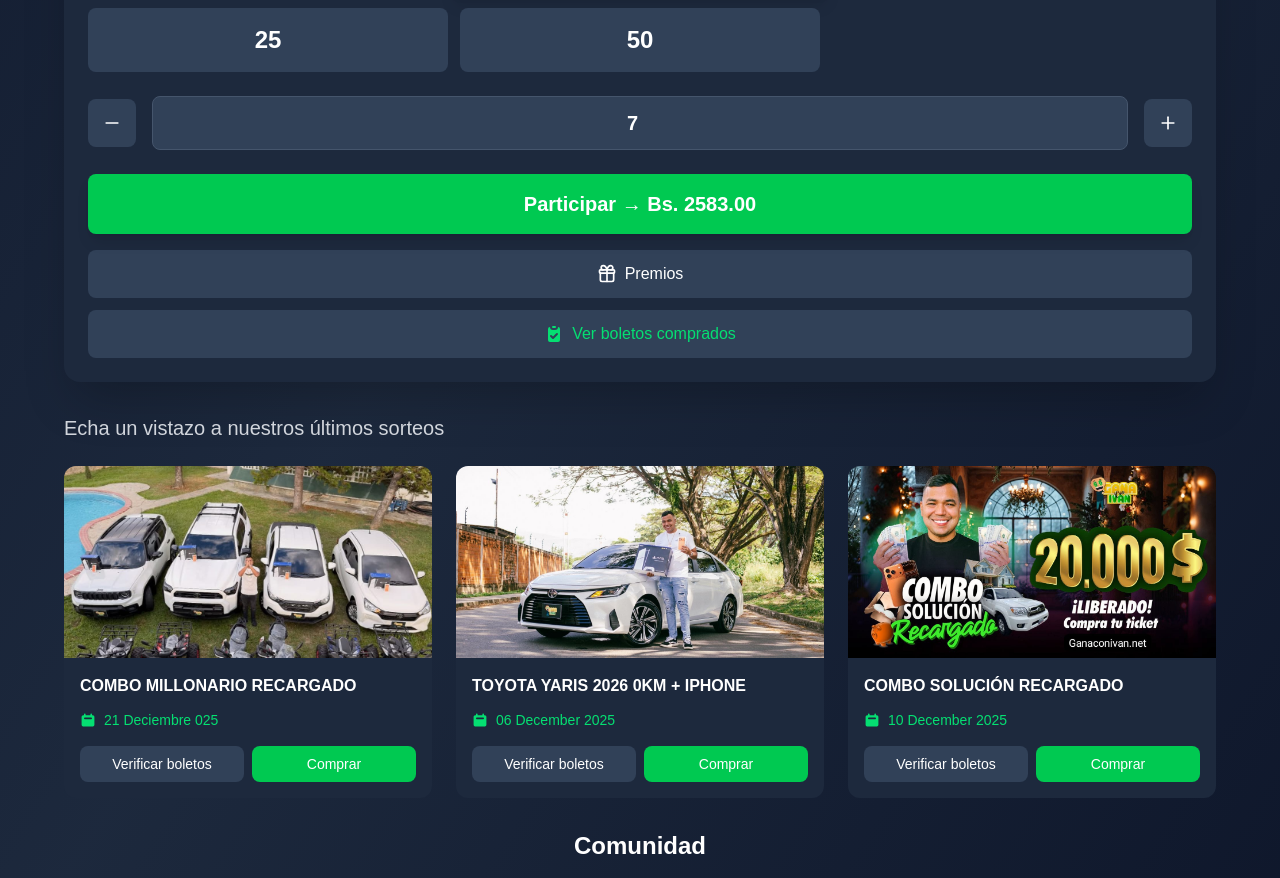
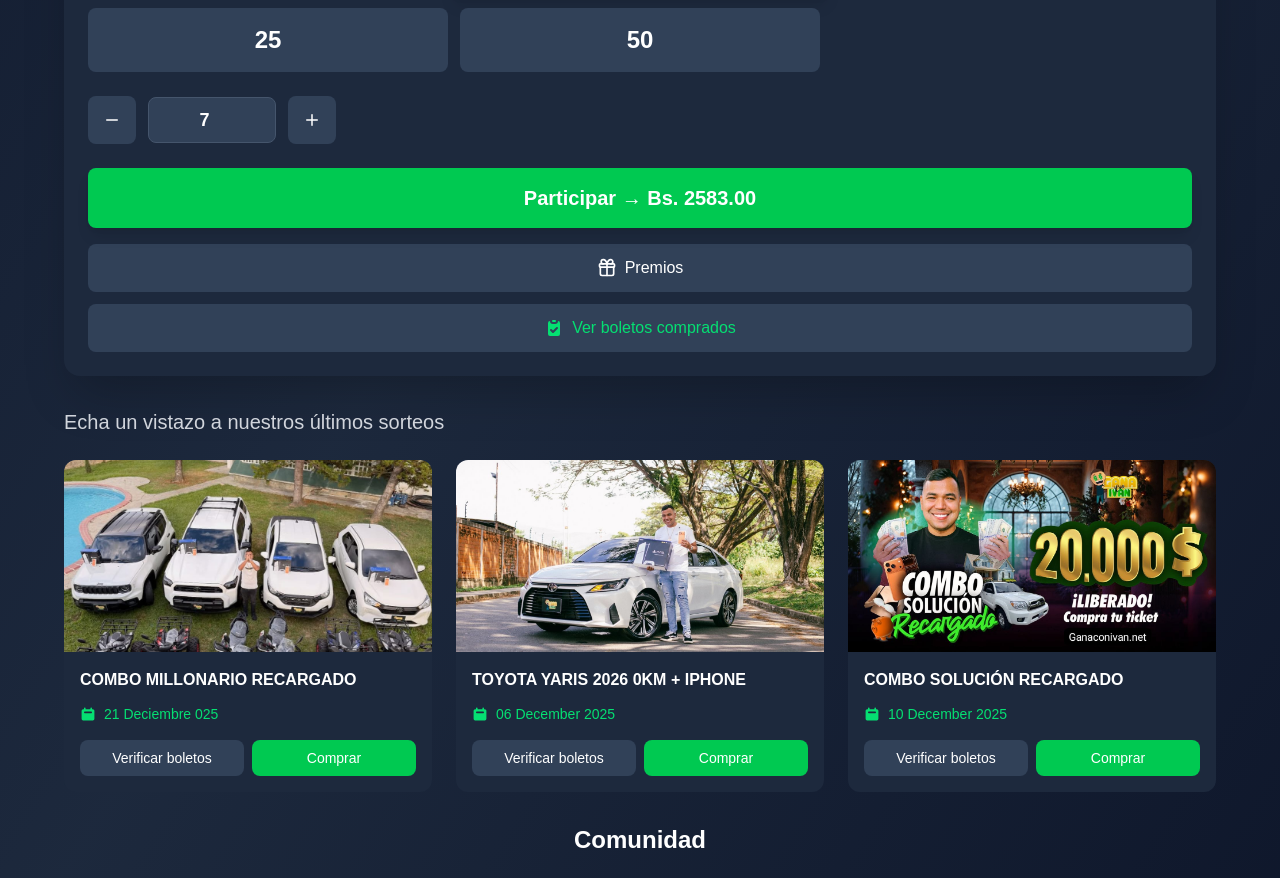
Before and after one commit to digimonapk/sorteo, a Next.js app: page / in a window 1280 px wide. Shown: the part 1074-1952 px from the top of the page. Built offline with nearby package versions, Linux system fonts and the light colour scheme.

Commit message:
Update page.tsx

```diff
--- a/app/page.tsx
+++ b/app/page.tsx
@@ -1191,13 +1191,12 @@ export default function RaffleTickets() {
                 </button>
               ))}
             </div>
-
-            <div className="flex items-center gap-4 mb-6">
+<div className="flex items-center gap-3 mb-6 max-w-full">
   <button
     onClick={() => handleQuantityChange(selectedQuantity - 1)}
-                className="w-12 h-12 bg-slate-700 hover:bg-slate-600 text-white rounded-lg flex items-center justify-center transition-colors"
+    className="w-10 h-10 md:w-12 md:h-12 bg-slate-700 hover:bg-slate-600 text-white rounded-lg flex items-center justify-center"
   >
-                <Minus size={20} />
+    <Minus size={18} />
   </button>
 
   <input
@@ -1205,18 +1204,19 @@ export default function RaffleTickets() {
     min={7}
     value={selectedQuantity}
     onChange={(e) =>
-                  handleQuantityChange(parseInt(e.target.value || "1", 10) || 1)
+      handleQuantityChange(parseInt(e.target.value || "7", 10))
     }
-                className="flex-1 px-4 py-3 bg-slate-700 border border-slate-600 text-white text-center text-xl font-bold rounded-lg focus:outline-none focus:ring-2 focus:ring-green-500"
+    className="w-24 md:w-32 px-3 py-2 bg-slate-700 border border-slate-600 text-white text-center text-lg font-bold rounded-lg"
   />
 
   <button
     onClick={() => handleQuantityChange(selectedQuantity + 1)}
-                className="w-12 h-12 bg-slate-700 hover:bg-slate-600 text-white rounded-lg flex items-center justify-center transition-colors"
+    className="w-10 h-10 md:w-12 md:h-12 bg-slate-700 hover:bg-slate-600 text-white rounded-lg flex items-center justify-center"
   >
-                <Plus size={20} />
+    <Plus size={18} />
   </button>
 </div>
+
 
             <button
               onClick={handleParticipate}
```
Lines whose indentation alone changed are shown as unchanged.
